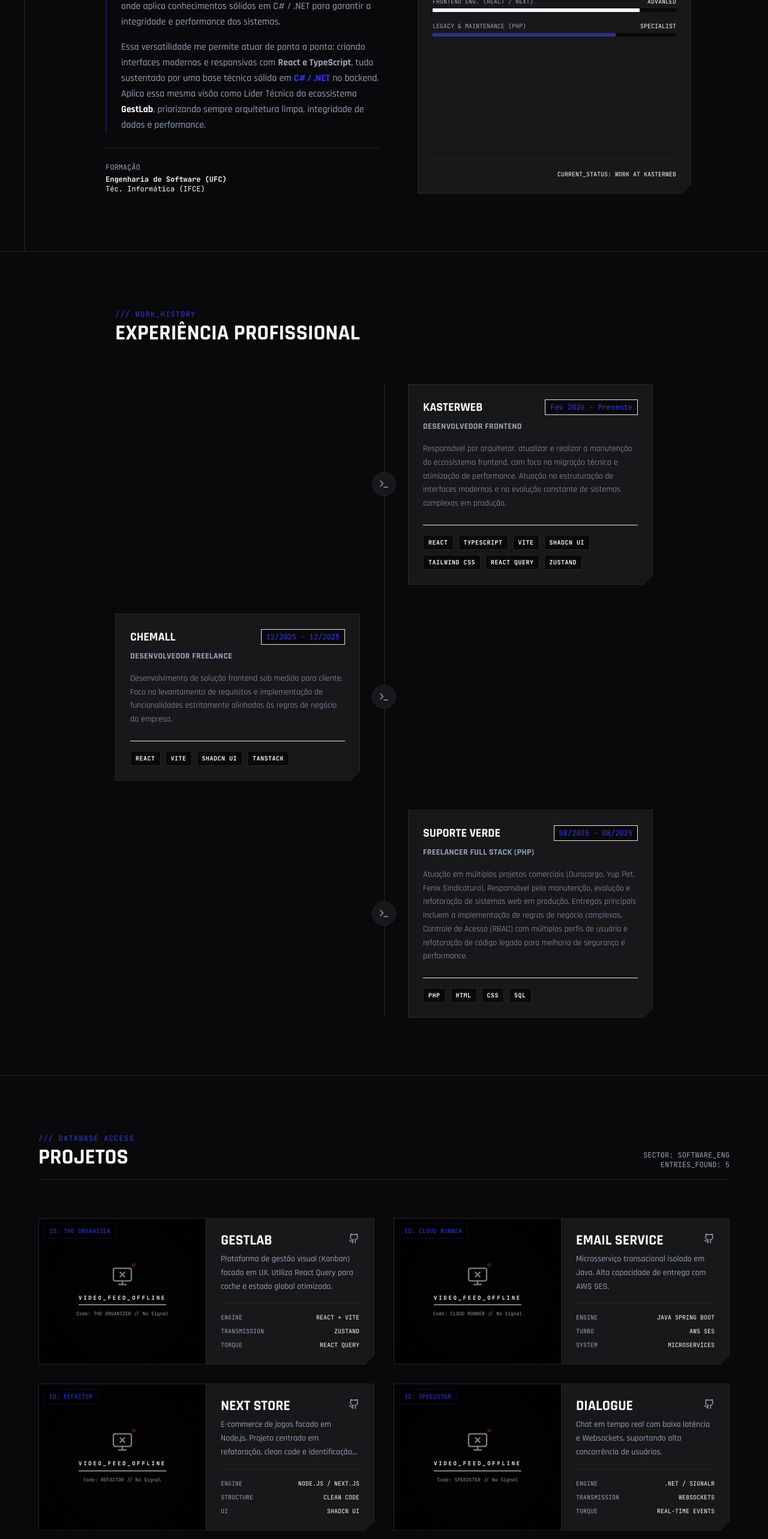
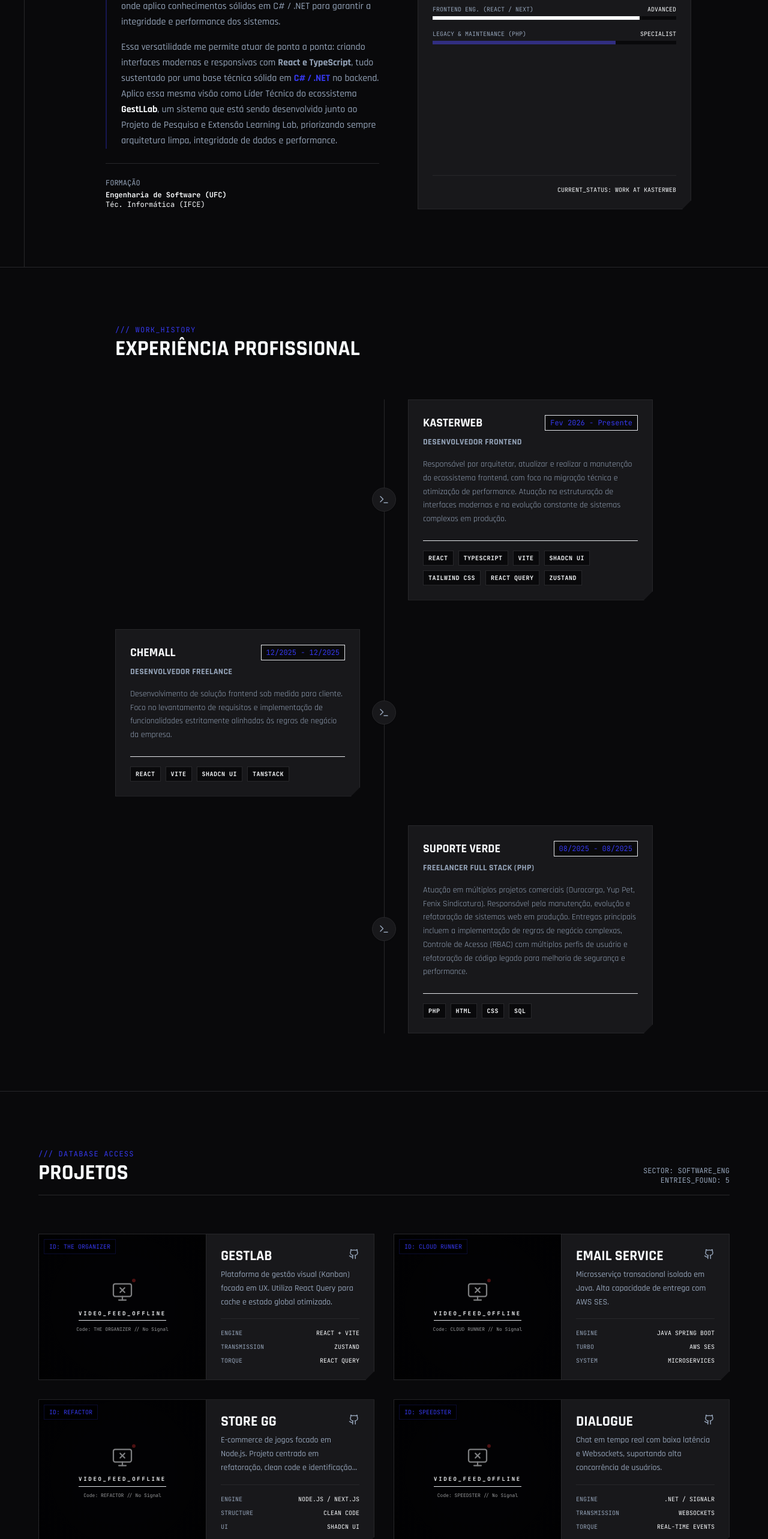
Before and after one commit to jonaferreir4/j-portfolio, a Next.js app: page / in a window 1280 px wide. Shown: the part 1206-3772 px from the top of the page at 60% size. Built offline with nearby package versions, Linux system fonts and the light colour scheme.

Commit message:
Update About section and project details; add target attributes to social links
Co-authored-by: Copilot <copilot@github.com>

```diff
--- a/src/components/sections/about.tsx
+++ b/src/components/sections/about.tsx
@@ -25,7 +25,7 @@ export default function About() {
               Como Desenvolvedor Frontend na <strong className="text-primary">Kasterweb</strong>, sou responsável por arquitetar, atualizar e corrigir interfaces utilizando React e TypeScript. Minha experiência se estende também ao backend, onde aplico conhecimentos sólidos em C# / .NET para garantir a integridade e performance dos sistemas.
             </p>
             <p>
-              Essa versatilidade me permite atuar de ponta a ponta: criando interfaces modernas e responsivas com <strong>React e TypeScript</strong>, tudo sustentado por uma base técnica sólida em <strong className="text-tacticalHighlight">C# / .NET</strong> no backend. Aplico essa mesma visão como Líder Técnico do ecossistema <strong className="text-primary">GestLab</strong>, priorizando sempre arquitetura limpa, integridade de dados e performance.
+              Essa versatilidade me permite atuar de ponta a ponta: criando interfaces modernas e responsivas com <strong>React e TypeScript</strong>, tudo sustentado por uma base técnica sólida em <strong className="text-tacticalHighlight">C# / .NET</strong> no backend. Aplico essa mesma visão como Líder Técnico do ecossistema <strong className="text-primary">GestLLab</strong>, um sistema que está sendo desenvolvido junto ao Projeto de Pesquisa e Extensão Learning Lab,  priorizando sempre arquitetura limpa, integridade de dados e performance.
             </p>
           </div>
 
--- a/src/components/sections/hero.tsx
+++ b/src/components/sections/hero.tsx
@@ -62,8 +62,8 @@ export default function Hero() {
           </motion.div>
 
           <div className="flex gap-4 pt-6 text-steel">
-             <a href="https://linkedin.com/in/jonaferreira" className="hover:text-tacticalHighlight transition-colors"><Linkedin size={24} /></a>
-             <a href="https://github.com/jonaferreir4" className="hover:text-tacticalHighlight transition-colors"><Github size={24} /></a>
+             <a href="https://linkedin.com/in/jonaferreira" target="_blank" rel="noopener noreferrer" className="hover:text-tacticalHighlight transition-colors"><Linkedin size={24} /></a>
+             <a href="https://github.com/jonaferreir4" target="_blank" rel="noopener noreferrer" className="hover:text-tacticalHighlight transition-colors"><Github size={24} /></a>
           </div>
         </div>
 
--- a/src/data/projects.ts
+++ b/src/data/projects.ts
@@ -31,11 +31,10 @@ export const projects = [
   },
   {
     id: 3,
-    title: "Next Store",
+    title: "Store GG",
     codeName: "REFACTOR",
     description: "E-commerce de jogos focado em Node.js. Projeto centrado em refatoração, clean code e identificação de code smells.",
-    repoLink: "https://github.com/jonaferreir4/next-store",
-    image: "",
+    repoLink: "https://github.com/csvitor-dev/next-store-gaming",
     color: "from-green-500 to-emerald-600",
     specs: {
       Engine: "Node.js / Next.js",
```
